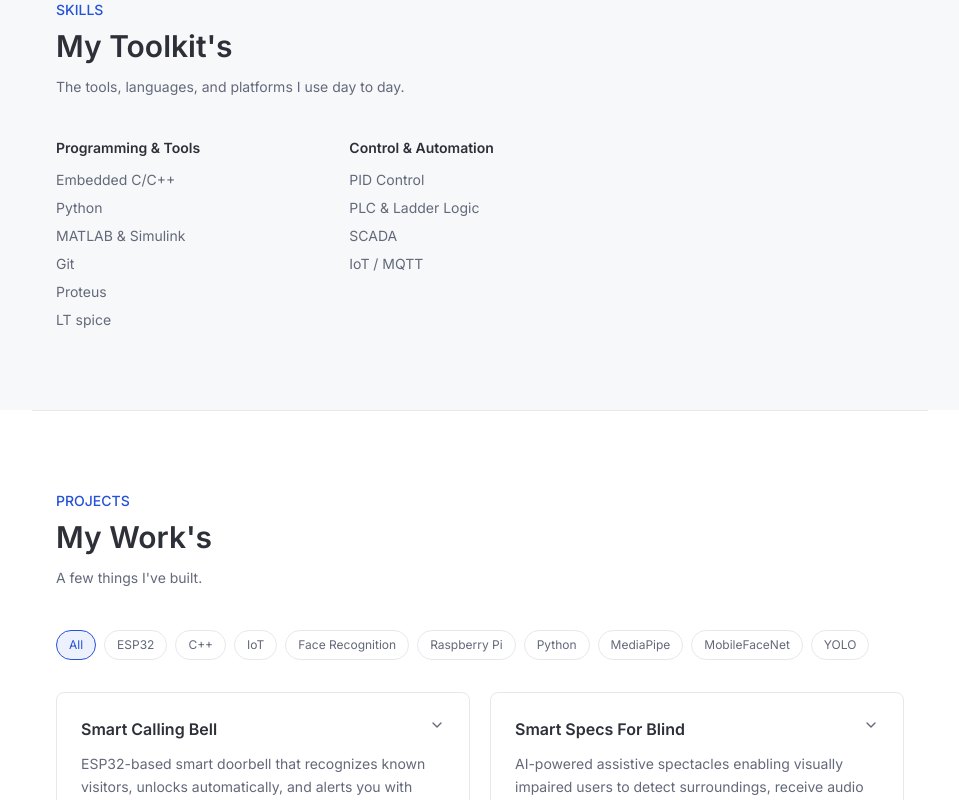
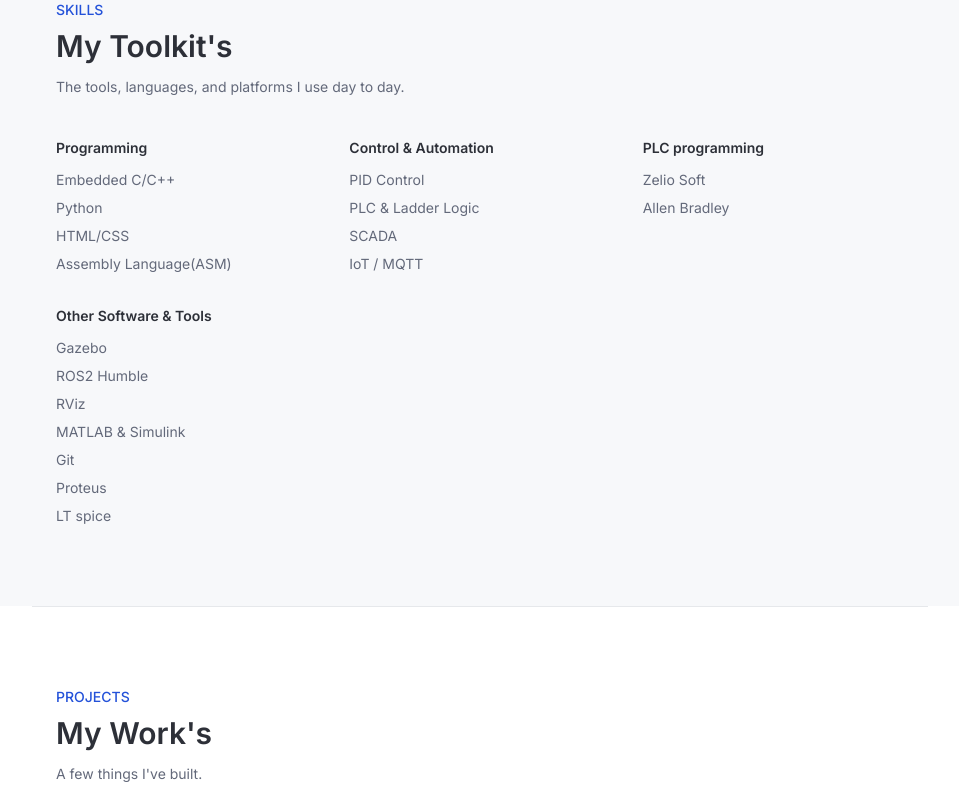
Before and after one commit to Jishnu314/web, a React (Vite) app: page / in a window 1280 px wide. Shown: the part 1650-2450 px from the top of the page, without its empty margins (160-1119 px from the left). Built offline with nearby package versions, Linux system fonts and the light colour scheme.

Commit message:
Update skills.js

```diff
--- a/src/data/skills.js
+++ b/src/data/skills.js
@@ -1,11 +1,27 @@
 export const SKILLS = [
   {
-    group: "Programming & Tools",
-    items: ["Embedded C/C++", "Python", "MATLAB & Simulink", "Git","Proteus", "LT spice"],
+    group: "Programming",
+    items: ["Embedded C/C++", "Python", "HTML/CSS", "Assembly Language(ASM)"],
   },
 
   {
     group: "Control & Automation",
     items: ["PID Control", "PLC & Ladder Logic", "SCADA", "IoT / MQTT"],
   },
+  {
+    group: "PLC programming",
+    items: ["Zelio Soft", "Allen Bradley"],
+  },
+  {
+    group: "Other Software & Tools",
+    items: [
+      "Gazebo",
+      "ROS2 Humble",
+      "RViz",
+      "MATLAB & Simulink",
+      "Git",
+      "Proteus",
+      "LT spice",
+    ],
+  },
 ];
```
